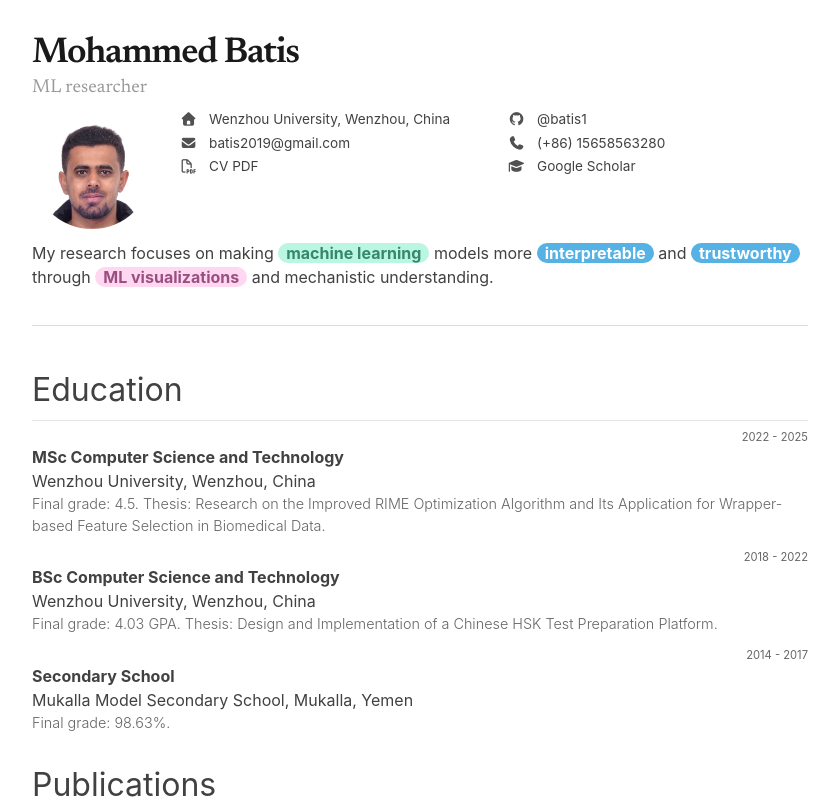
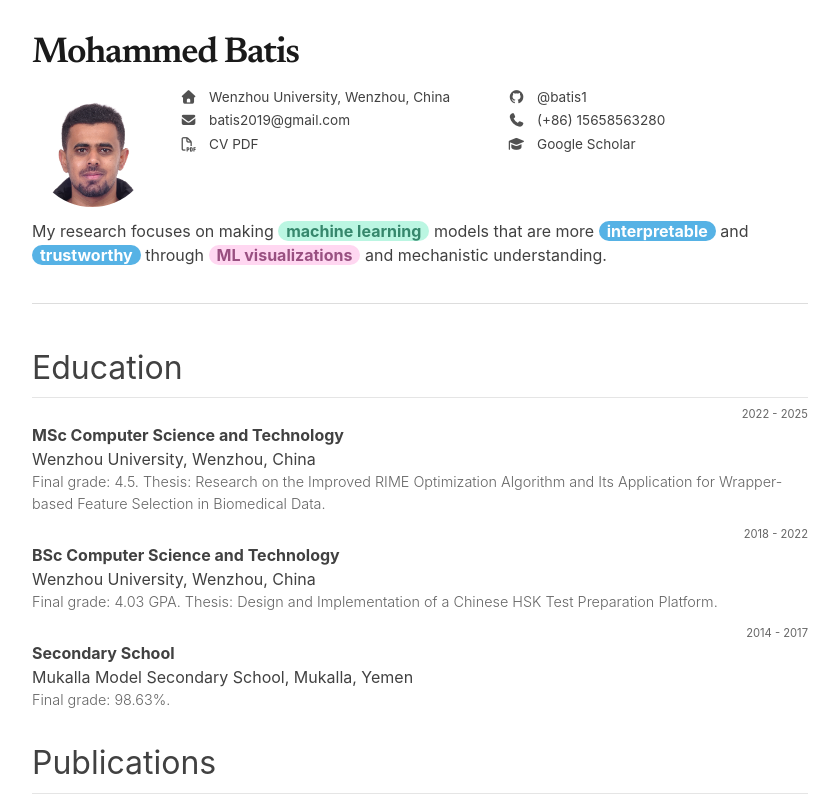
Before and after one commit to batis1/batis1, a SvelteKit app: page / in a window 1280 px wide. Shown: the top 800 px of the page, without its empty margins (300-1139 px from the left). Built offline with nearby package versions, Linux system fonts and the light colour scheme; a web font is replaced by a local one.

Commit message:
remove ML researcher

```diff
--- a/src/routes/+page.svelte
+++ b/src/routes/+page.svelte
@@ -1,121 +1,118 @@
 <script lang="ts">
 	const profile = {
-		name: 'Mohammed Batis',
-		subtitle: 'ML researcher',
-		location: 'Wenzhou University, Wenzhou, China',
-		email: 'batis2019@gmail.com',
-		phone: '(+86) 15658563280',
-		cv: './mainCV.pdf',
-		github: 'https://github.com/batis1',
-		scholar: 'https://scholar.google.com/citations?user=7lz2lbUAAAAJ&hl=en',
-		image: './profile_picture.jpg'
+		name: "Mohammed Batis",
+		// subtitle: "ML researcher",
+		location: "Wenzhou University, Wenzhou, China",
+		email: "batis2019@gmail.com",
+		phone: "(+86) 15658563280",
+		cv: "./mainCV.pdf",
+		github: "https://github.com/batis1",
+		scholar: "https://scholar.google.com/citations?user=7lz2lbUAAAAJ&hl=en",
+		image: "./profile_picture.jpg",
 	};
 
 	const education = [
 		{
-			date: '2022 - 2025',
-			degree: 'MSc Computer Science and Technology',
-			school: 'Wenzhou University',
-			location: 'Wenzhou, China',
-			detail:
-				'Final grade: 4.5. Thesis: Research on the Improved RIME Optimization Algorithm and Its Application for Wrapper-based Feature Selection in Biomedical Data.'
+			date: "2022 - 2025",
+			degree: "MSc Computer Science and Technology",
+			school: "Wenzhou University",
+			location: "Wenzhou, China",
+			detail: "Final grade: 4.5. Thesis: Research on the Improved RIME Optimization Algorithm and Its Application for Wrapper-based Feature Selection in Biomedical Data.",
 		},
 		{
-			date: '2018 - 2022',
-			degree: 'BSc Computer Science and Technology',
-			school: 'Wenzhou University',
-			location: 'Wenzhou, China',
-			detail:
-				'Final grade: 4.03 GPA. Thesis: Design and Implementation of a Chinese HSK Test Preparation Platform.'
+			date: "2018 - 2022",
+			degree: "BSc Computer Science and Technology",
+			school: "Wenzhou University",
+			location: "Wenzhou, China",
+			detail: "Final grade: 4.03 GPA. Thesis: Design and Implementation of a Chinese HSK Test Preparation Platform.",
 		},
 		{
-			date: '2014 - 2017',
-			degree: 'Secondary School',
-			school: 'Mukalla Model Secondary School',
-			location: 'Mukalla, Yemen',
-			detail: 'Final grade: 98.63%.'
-		}
+			date: "2014 - 2017",
+			degree: "Secondary School",
+			school: "Mukalla Model Secondary School",
+			location: "Mukalla, Yemen",
+			detail: "Final grade: 98.63%.",
+		},
 	];
 
 	const publications = [
 		{
-			year: '2024',
-			title: 'ACGRIME: Adaptive Chaotic Gaussian RIME Optimizer for Global Optimization and Feature Selection',
-			venue: 'Cluster Computing Journal',
-			status: 'Published',
-			link: 'https://link.springer.com/article/10.1007/s10586-024-04716-9'
+			year: "2024",
+			title: "ACGRIME: Adaptive Chaotic Gaussian RIME Optimizer for Global Optimization and Feature Selection",
+			venue: "Cluster Computing Journal",
+			status: "Published",
+			link: "https://link.springer.com/article/10.1007/s10586-024-04716-9",
 		},
 		{
-			year: '2024',
-			title: 'Prey Capture Enhanced Harris Hawks Optimizer for Wrapper-based Feature Selection in High-Dimensional Medical Data',
-			venue: 'Computer Methods and Programs in Biomedicine',
-			status: 'Published',
-			link: 'https://www.sciencedirect.com/science/article/pii/S0169260726000052'
+			year: "2024",
+			title: "Prey Capture Enhanced Harris Hawks Optimizer for Wrapper-based Feature Selection in High-Dimensional Medical Data",
+			venue: "Computer Methods and Programs in Biomedicine",
+			status: "Published",
+			link: "https://www.sciencedirect.com/science/article/pii/S0169260726000052",
 		},
 		{
-			year: '2024',
-			title: 'Random differential RIME optimization for multi-threshold segmentation in dermoscopic skin cancer images',
-			venue: 'Biomedical Signal Processing and Control',
-			status: 'Under second revision'
+			year: "2024",
+			title: "Random differential RIME optimization for multi-threshold segmentation in dermoscopic skin cancer images",
+			venue: "Biomedical Signal Processing and Control",
+			status: "Under second revision",
 		},
 		{
-			year: '2024',
-			title: 'An enhanced bat optimizer with elite selection and crisscross strategies for multi-threshold image segmentation of lupus nephritis',
-			venue: 'International Journal of Computational Intelligence Systems',
-			status: 'Under review'
-		}
+			year: "2024",
+			title: "An enhanced bat optimizer with elite selection and crisscross strategies for multi-threshold image segmentation of lupus nephritis",
+			venue: "International Journal of Computational Intelligence Systems",
+			status: "Under review",
+		},
 	];
 
 	const projects = [
 		{
-			date: '2022 - Present',
-			title: 'WHSK: Interactive HSK Preparation Platform',
-			detail:
-				'A gamified web platform for Chinese HSK preparation with interactive practice, progress tracking, and software copyright registration in China (2025SR0444242).',
-			link: 'https://whsk.tech/'
-		}
+			date: "2022 - Present",
+			title: "WHSK: Interactive HSK Preparation Platform",
+			detail: "A gamified web platform for Chinese HSK preparation with interactive practice, progress tracking, and software copyright registration in China (2025SR0444242).",
+			link: "https://whsk.tech/",
+		},
 	];
 
 	const awards = [
 		{
-			date: '2022',
-			title: 'Chinese Government Scholarship at Wenzhou University'
+			date: "2022",
+			title: "Chinese Government Scholarship at Wenzhou University",
 		},
 		{
-			date: '2022',
-			title: 'Excellent Graduation Design Award at Wenzhou University'
+			date: "2022",
+			title: "Excellent Graduation Design Award at Wenzhou University",
 		},
 		{
-			date: '2021',
-			title: 'Zhejiang Government Scholarship at Wenzhou University'
+			date: "2021",
+			title: "Zhejiang Government Scholarship at Wenzhou University",
 		},
 		{
-			date: '2017',
-			title: 'Second Place in Mukalla Model Secondary School Rankings'
+			date: "2017",
+			title: "Second Place in Mukalla Model Secondary School Rankings",
 		},
 		{
-			date: '2013',
-			title: '9th Best Middle School Graduate in the Province of Wadi Hadramout'
-		}
+			date: "2013",
+			title: "9th Best Middle School Graduate in the Province of Wadi Hadramout",
+		},
 	];
 
 	const skillGroups = [
 		{
-			category: 'Programming and ML',
-			skills: 'Python, PyTorch, MATLAB'
+			category: "Programming and ML",
+			skills: "Python, PyTorch, MATLAB",
 		},
 		{
-			category: 'Web and Software',
-			skills: 'React, Svelte, D3.js, Node.js, MongoDB, MySQL'
+			category: "Web and Software",
+			skills: "React, Svelte, D3.js, Node.js, MongoDB, MySQL",
 		},
 		{
-			category: 'Tools',
-			skills: 'Git and GitHub'
+			category: "Tools",
+			skills: "Git and GitHub",
 		},
 		{
-			category: 'Languages',
-			skills: 'Arabic, English, Chinese'
-		}
+			category: "Languages",
+			skills: "Arabic, English, Chinese",
+		},
 	];
 </script>
 
@@ -143,28 +140,44 @@
 
 		<div class="cv-image-links">
 			<div class="cv-social-link">
-				<div class="cv-social-link-icon-wrapper"><i class="fas fa-home icon"></i></div>
-				<div class="cv-social-link-text-wrapper">{profile.location}</div>
+				<div class="cv-social-link-icon-wrapper">
+					<i class="fas fa-home icon"></i>
+				</div>
+				<div class="cv-social-link-text-wrapper">
+					{profile.location}
+				</div>
 			</div>
 			<div class="cv-social-link">
-				<div class="cv-social-link-icon-wrapper"><i class="fas fa-envelope icon"></i></div>
+				<div class="cv-social-link-icon-wrapper">
+					<i class="fas fa-envelope icon"></i>
+				</div>
 				<div class="cv-social-link-text-wrapper">
 					<a href={`mailto:${profile.email}`}>{profile.email}</a>
 				</div>
 			</div>
 			<div class="cv-social-link">
-				<div class="cv-social-link-icon-wrapper"><i class="far fa-file-pdf icon"></i></div>
-				<div class="cv-social-link-text-wrapper"><a href={profile.cv}>CV PDF</a></div>
+				<div class="cv-social-link-icon-wrapper">
+					<i class="far fa-file-pdf icon"></i>
+				</div>
+				<div class="cv-social-link-text-wrapper">
+					<a href={profile.cv}>CV PDF</a>
+				</div>
 			</div>
 		</div>
 
 		<div class="cv-image-links">
 			<div class="cv-social-link">
-				<div class="cv-social-link-icon-wrapper"><i class="fab fa-github icon"></i></div>
-				<div class="cv-social-link-text-wrapper"><a href={profile.github}>@batis1</a></div>
+				<div class="cv-social-link-icon-wrapper">
+					<i class="fab fa-github icon"></i>
+				</div>
+				<div class="cv-social-link-text-wrapper">
+					<a href={profile.github}>@batis1</a>
+				</div>
 			</div>
 			<div class="cv-social-link">
-				<div class="cv-social-link-icon-wrapper"><i class="fas fa-phone icon"></i></div>
+				<div class="cv-social-link-icon-wrapper">
+					<i class="fas fa-phone icon"></i>
+				</div>
 				<div class="cv-social-link-text-wrapper">{profile.phone}</div>
 			</div>
 			<div class="cv-social-link">
@@ -179,9 +192,14 @@
 	</div>
 
 	<div class="cv-intro">
-		My research focuses on making <strong class="cv-ai">machine learning</strong> models more
-		<strong class="cv-ai-2">interpretable</strong> and <strong class="cv-ai-2">trustworthy</strong>
-		through <strong class="cv-vis">ML visualizations</strong> and mechanistic understanding.
+		My research focuses on making <strong class="cv-ai"
+			>machine learning</strong
+		>
+		models that are more
+		<strong class="cv-ai-2">interpretable</strong> and
+		<strong class="cv-ai-2">trustworthy</strong>
+		through <strong class="cv-vis">ML visualizations</strong> and mechanistic
+		understanding.
 	</div>
 
 	<hr />
@@ -205,7 +223,9 @@
 				<b>{publication.title}</b>
 			{/if}
 		</div>
-		<div class="cv-description"><i>{publication.venue}. {publication.status}.</i></div>
+		<div class="cv-description">
+			<i>{publication.venue}. {publication.status}.</i>
+		</div>
 		<div class="cv-spacer-large"></div>
 	{/each}
 
@@ -230,7 +250,8 @@
 	<h2 id="technology-skills">Technology Skills</h2>
 	{#each skillGroups as group}
 		<p style="margin: 5px 0">
-			<strong>{group.category}:</strong> {group.skills}
+			<strong>{group.category}:</strong>
+			{group.skills}
 		</p>
 	{/each}
 </main>
@@ -244,8 +265,8 @@
 		margin: 0;
 		background: #fff;
 		color: #414141;
-		font-family:
-			-apple-system, BlinkMacSystemFont, 'Segoe UI', Roboto, Helvetica, Arial, sans-serif;
+		font-family: -apple-system, BlinkMacSystemFont, "Segoe UI", Roboto,
+			Helvetica, Arial, sans-serif;
 	}
 
 	:global(*) {
@@ -258,8 +279,8 @@
 	}
 
 	main#cv {
-		font-family:
-			-apple-system, BlinkMacSystemFont, 'Segoe UI', Roboto, Helvetica, Arial, sans-serif;
+		font-family: -apple-system, BlinkMacSystemFont, "Segoe UI", Roboto,
+			Helvetica, Arial, sans-serif;
 		display: grid;
 		justify-items: stretch;
 		grid-template-columns:
@@ -311,7 +332,7 @@
 		letter-spacing: -0.08rem;
 		color: #1a1a1a;
 		margin-bottom: 0;
-		font-family: 'Akzidenz Grotesk', 'Newsreader', sans-serif;
+		font-family: "Akzidenz Grotesk", "Newsreader", sans-serif;
 	}
 
 	#cv-title a,
@@ -322,7 +343,7 @@
 	}
 
 	#cv-subtitle {
-		font-family: 'Akzidenz Grotesk', 'Newsreader', sans-serif;
+		font-family: "Akzidenz Grotesk", "Newsreader", sans-serif;
 		font-size: 1.17em;
 		font-weight: 400;
 		line-height: 1.2;
@@ -461,7 +482,10 @@
 		main#cv {
 			grid-template-columns:
 				[screen-start] 8px
-				[page-start kicker-start text-start gutter-start middle-start] repeat(8, 1fr)
+				[page-start kicker-start text-start gutter-start middle-start] repeat(
+					8,
+					1fr
+				)
 				[text-end page-end gutter-end kicker-end middle-end] 8px
 				[screen-end];
 			grid-column-gap: 0.5rem;
@@ -497,6 +521,5 @@
 		#cv-subtitle {
 			font-size: 0.85rem;
 		}
-
 	}
 </style>
```
